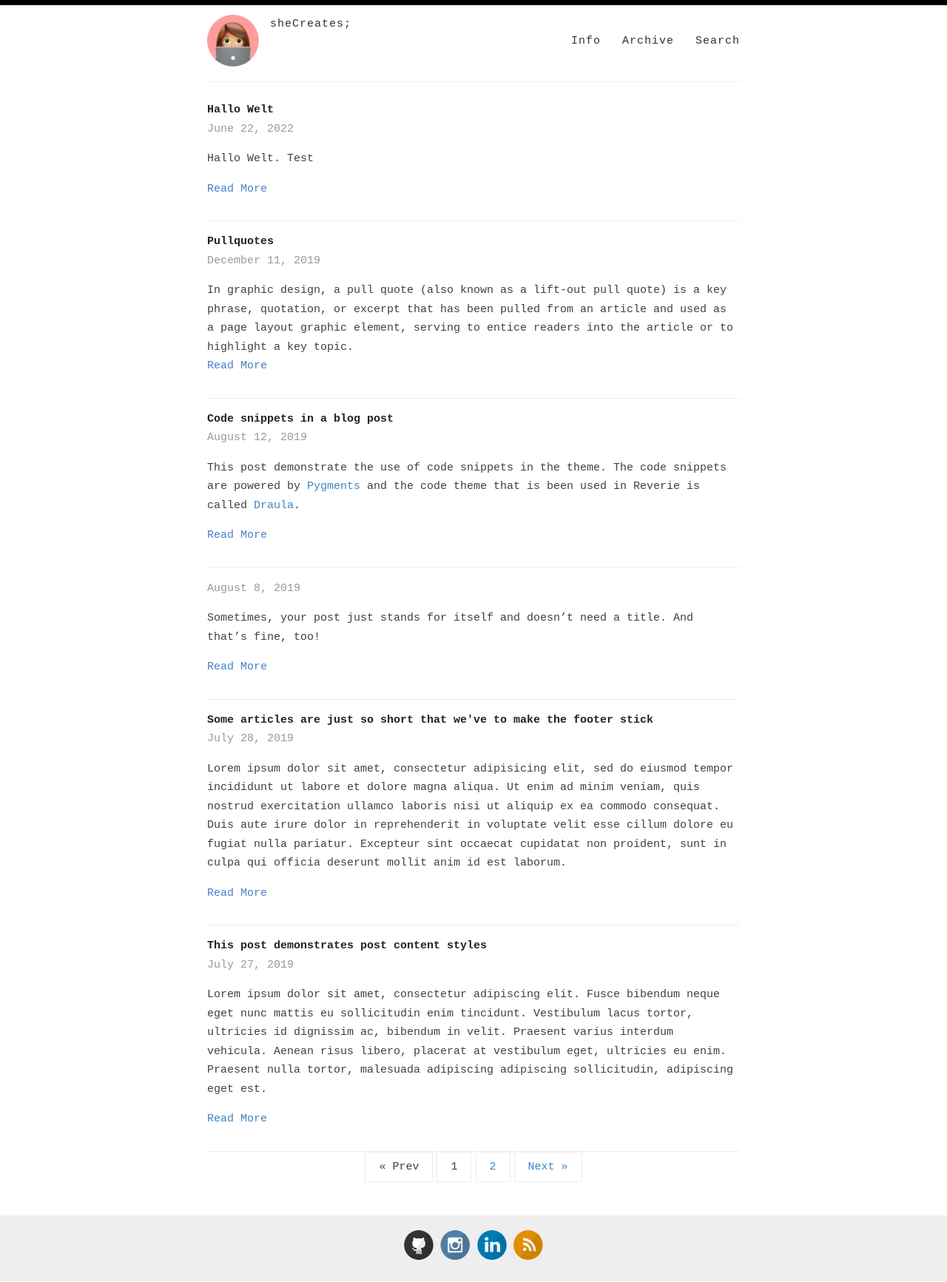
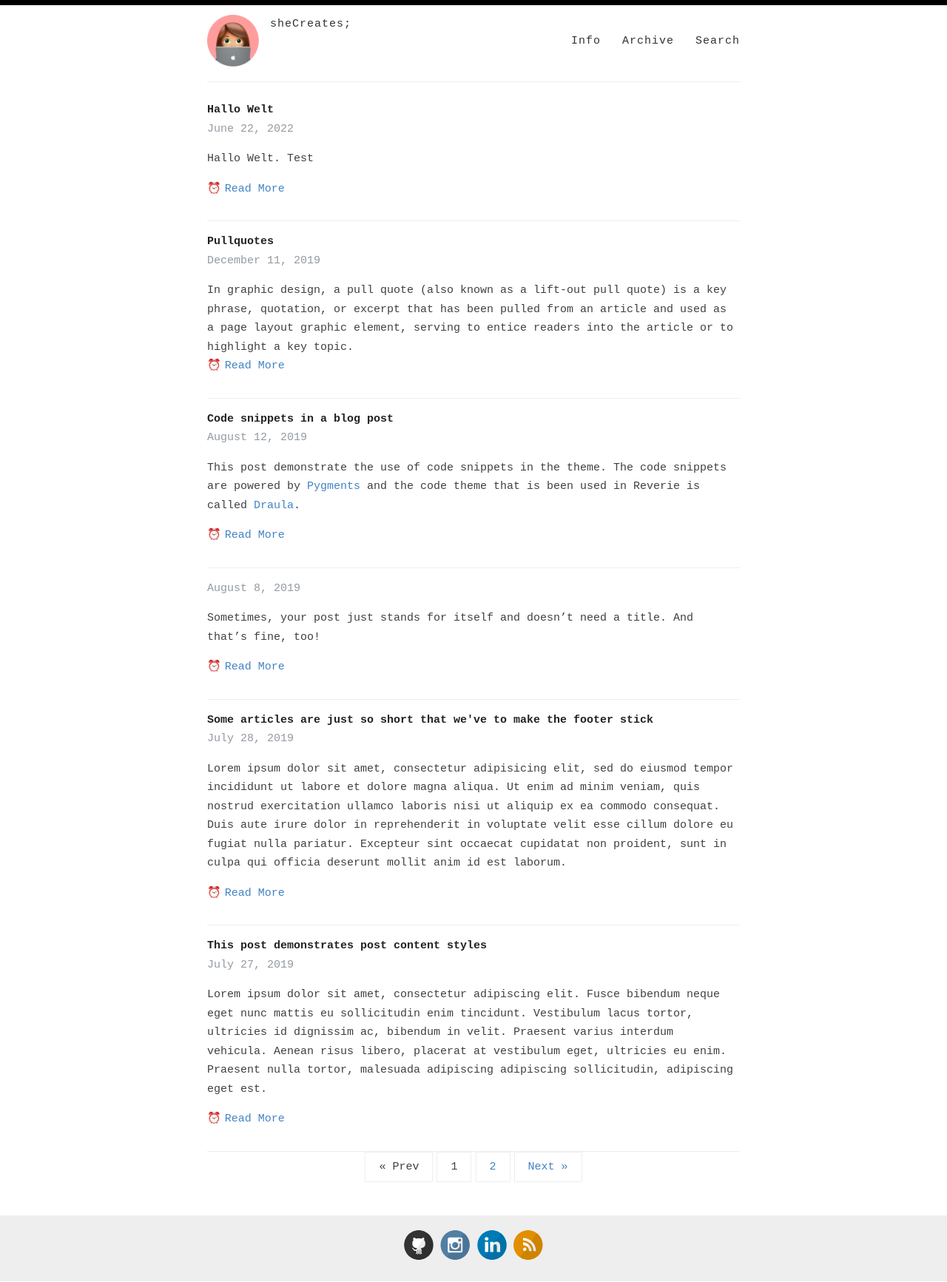
Before and after one commit to norawarschewski/shecreates.design, a Jekyll site: the page built from index.html, in a window 1280 px wide. Shown: the whole page at 74% size. Built offline with Jekyll 4.4.1, drawn with Linux system fonts in a browser that asks for light colours; some web fonts are replaced; the list of posts is cut into pages by our own code.

Commit message:
refactor: read more emoji

```diff
--- a/assets/style.scss
+++ b/assets/style.scss
@@ -392,8 +392,8 @@ nav {
     margin-top: 10px;
   }
 
-  .read_more:before {
-    content: "\23F0";
+  .read-more:before {
+    content: "\023F0";
     margin-right: 5px;
 }
 
```
